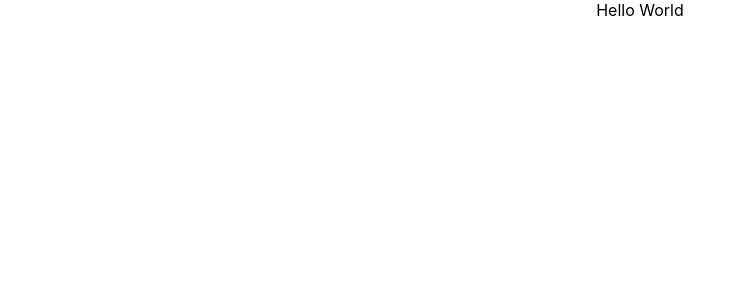
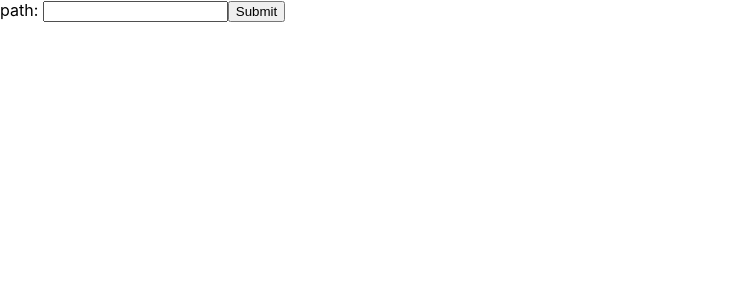
Before and after one commit to orinizri/react_ron_app, a React (Create React App) app: page / in a window 1280 px wide. Shown: the top 300 px of the page, without its empty margins (0-745 px from the left). Built offline with nearby package versions, Linux system fonts and the light colour scheme.

Commit message:
add form, input, folder structure..

```diff
--- a/package.json
+++ b/package.json
@@ -3,6 +3,7 @@
   "version": "0.1.0",
   "private": true,
   "dependencies": {
+    "@testing-library/react": "^16.1.0",
     "cra-template": "1.2.0",
     "react": "^19.0.0",
     "react-dom": "^19.0.0",
--- a/src/App.css
+++ /dev/null
@@ -1,38 +0,0 @@
-.App {
-  text-align: center;
-}
-
-.App-logo {
-  height: 40vmin;
-  pointer-events: none;
-}
-
-@media (prefers-reduced-motion: no-preference) {
-  .App-logo {
-    animation: App-logo-spin infinite 20s linear;
-  }
-}
-
-.App-header {
-  background-color: #282c34;
-  min-height: 100vh;
-  display: flex;
-  flex-direction: column;
-  align-items: center;
-  justify-content: center;
-  font-size: calc(10px + 2vmin);
-  color: white;
-}
-
-.App-link {
-  color: #61dafb;
-}
-
-@keyframes App-logo-spin {
-  from {
-    transform: rotate(0deg);
-  }
-  to {
-    transform: rotate(360deg);
-  }
-}
--- a/src/App.js
+++ b/src/App.js
@@ -1,10 +1,10 @@
-import './App.css';
+import Home from "./views/home";
 
 function App() {
   return (
-    <div className="App">
-      Hello World
-    </div>
+    <>
+      <Home />
+    </>
   );
 }
 
--- /dev/null
+++ b/src/components/inputs/path_input.jsx
@@ -0,0 +1,9 @@
+function Input({ label, initialValue }) {
+  return (
+    <label>
+      {label}: <input name={label} initialvalue={initialValue} />
+    </label>
+  );
+}
+
+export default Input;
--- /dev/null
+++ b/src/views/home.jsx
@@ -0,0 +1,23 @@
+import { useState } from "react";
+import { useFormStatus } from "react-dom";
+import Input from "../components/inputs/path_input";
+
+function Home() {
+  const [path, setPath] = useState("");
+  const { pending } = useFormStatus();
+
+  function handleForm(event) {
+    console.log("submitting")
+  }
+
+  return (
+    <form action={handleForm}>
+      <Input label="path" />
+      <button type="submit" disabled={pending}>
+        {pending ? "Submitting..." : "Submit"}
+      </button>
+    </form>
+  );
+}
+
+export default Home;
```
Also changed, not shown: 2 other files (tests, documents, lock files or other folders).
